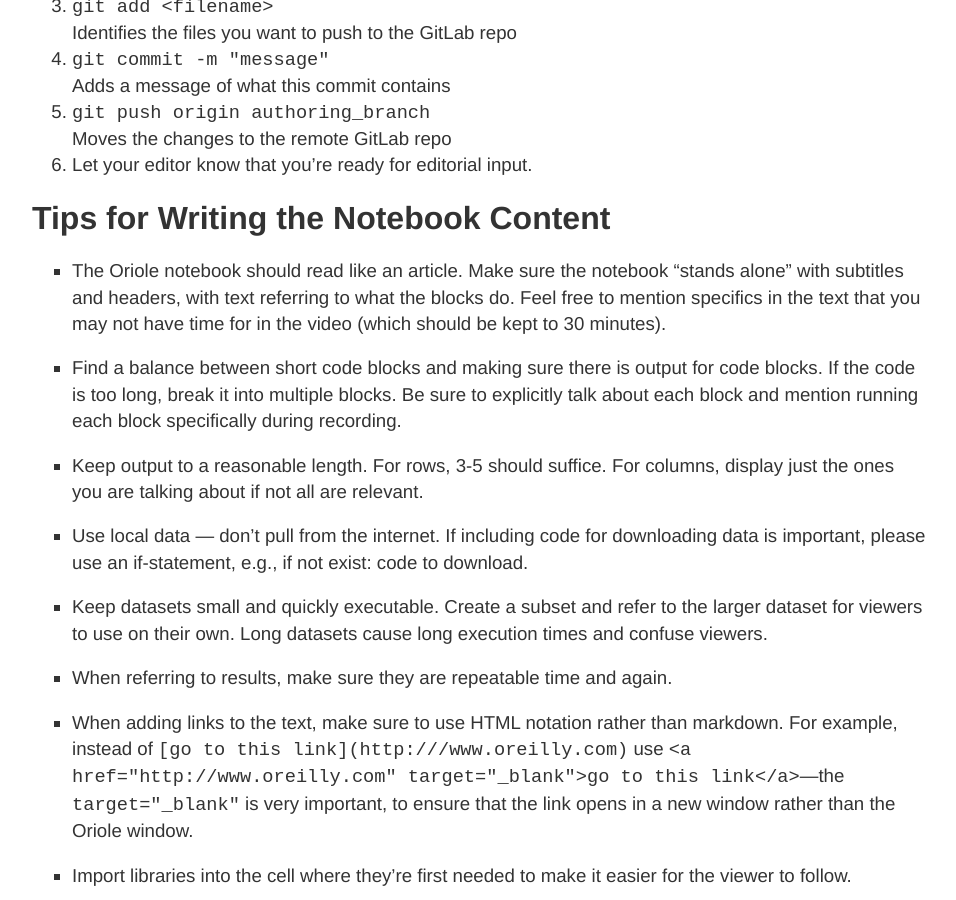
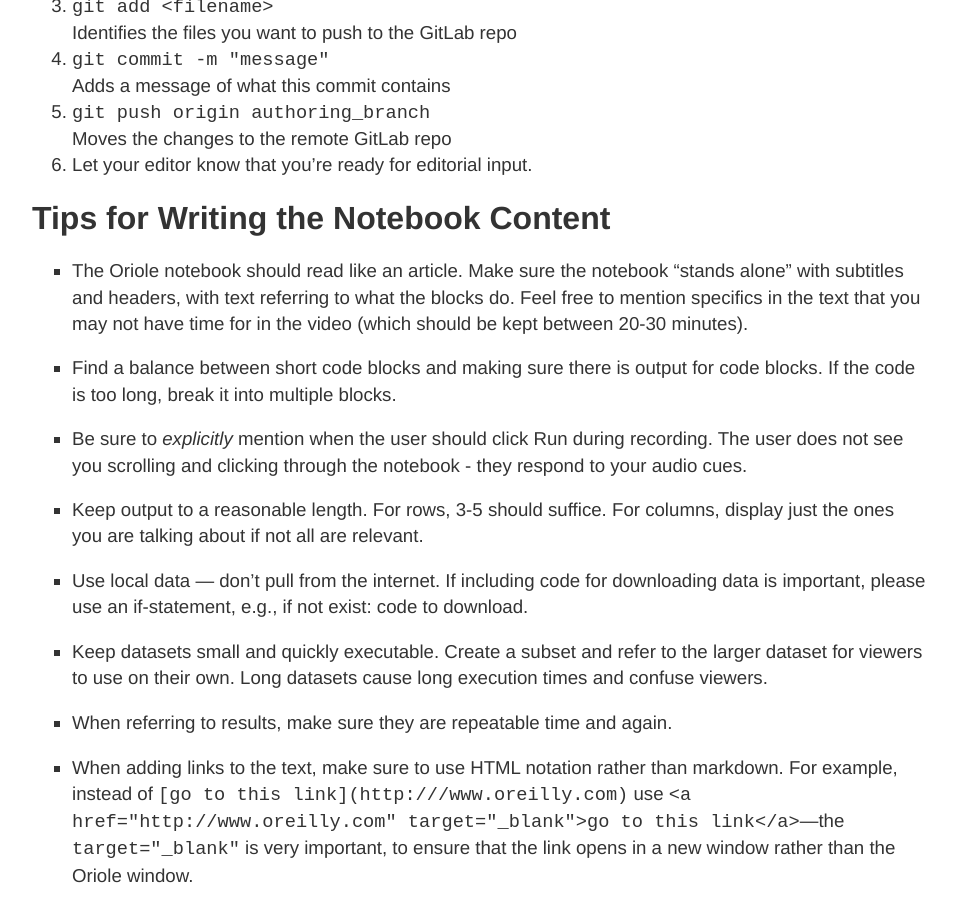
Before and after one commit to oreillymedia/production-resources, a Jekyll site: the page built from oriole/index.md, in a window 1280 px wide and 900 px high, scrolled down 2793 px. Shown: the whole window, without its empty margins (160-1116 px from the left). Built offline with Jekyll 4.4.1, drawn with Linux system fonts in a browser that asks for light colours.

Commit message:
updated tips

```diff
--- a/oriole/index.md
+++ b/oriole/index.md
@@ -78,9 +78,11 @@ On the command line:
 
 # Tips for Writing the Notebook Content<a name="tips"></a>
 
-* The Oriole notebook should read like an article. Make sure the notebook "stands alone" with subtitles and headers, with  text referring to what the blocks do. Feel free to mention specifics in the text that you may not have time for in the video (which should be kept to 30 minutes).
+* The Oriole notebook should read like an article. Make sure the notebook "stands alone" with subtitles and headers, with  text referring to what the blocks do. Feel free to mention specifics in the text that you may not have time for in the video (which should be kept between 20-30 minutes).
 
-* Find a balance between short code blocks and making sure there is output for code blocks. If the code is too long, break it into multiple blocks. Be sure to explicitly talk about each block and mention running each block specifically during recording.
+* Find a balance between short code blocks and making sure there is output for code blocks. If the code is too long, break it into multiple blocks.
+
+* Be sure to *explicitly* mention when the user should click Run during recording. The user does not see you scrolling and clicking through the notebook - they respond to your audio cues.
 
 * Keep output to a reasonable length. For rows, 3-5 should suffice. For columns, display just the ones you are talking about if not all are relevant.
 
```
